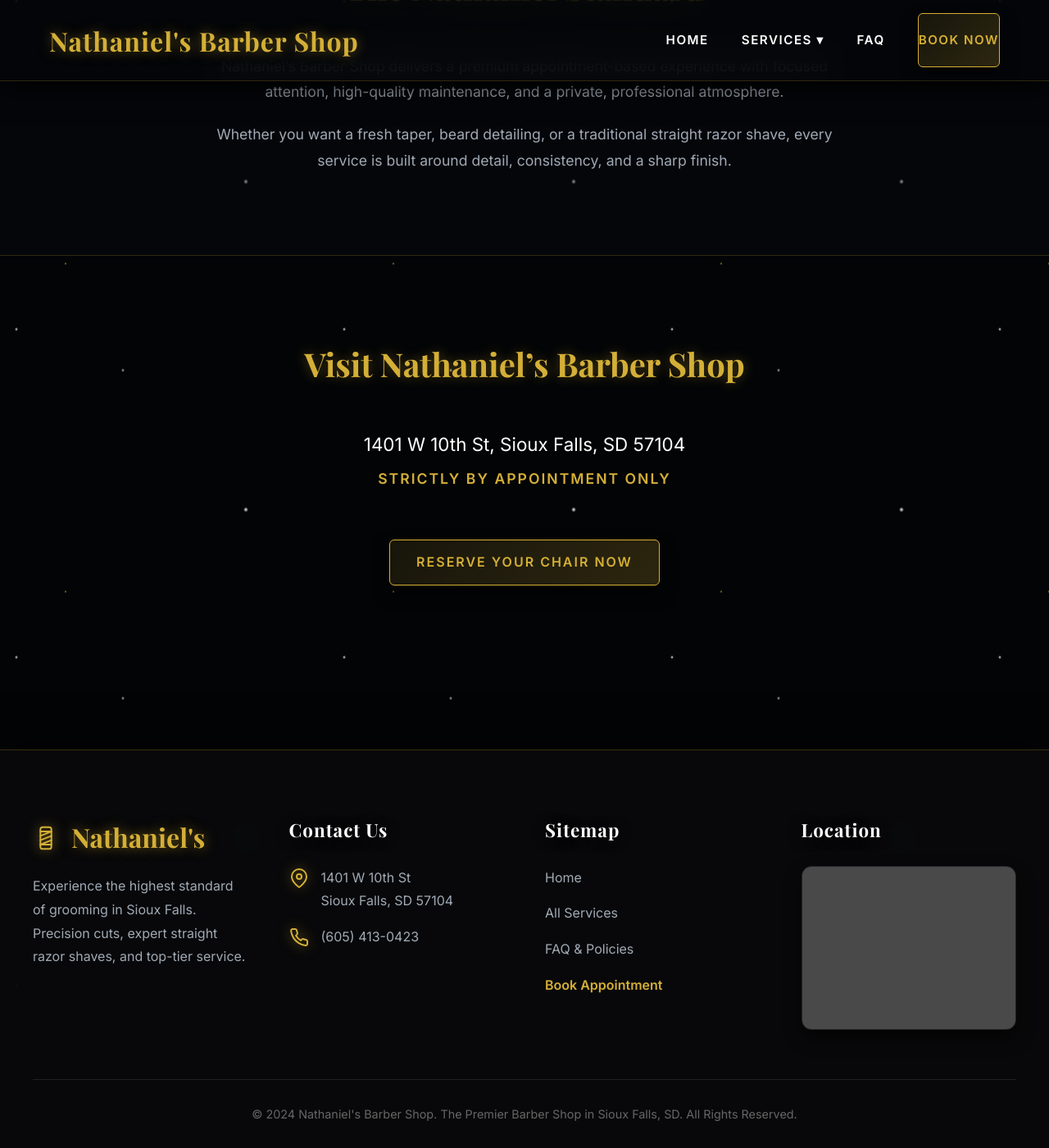
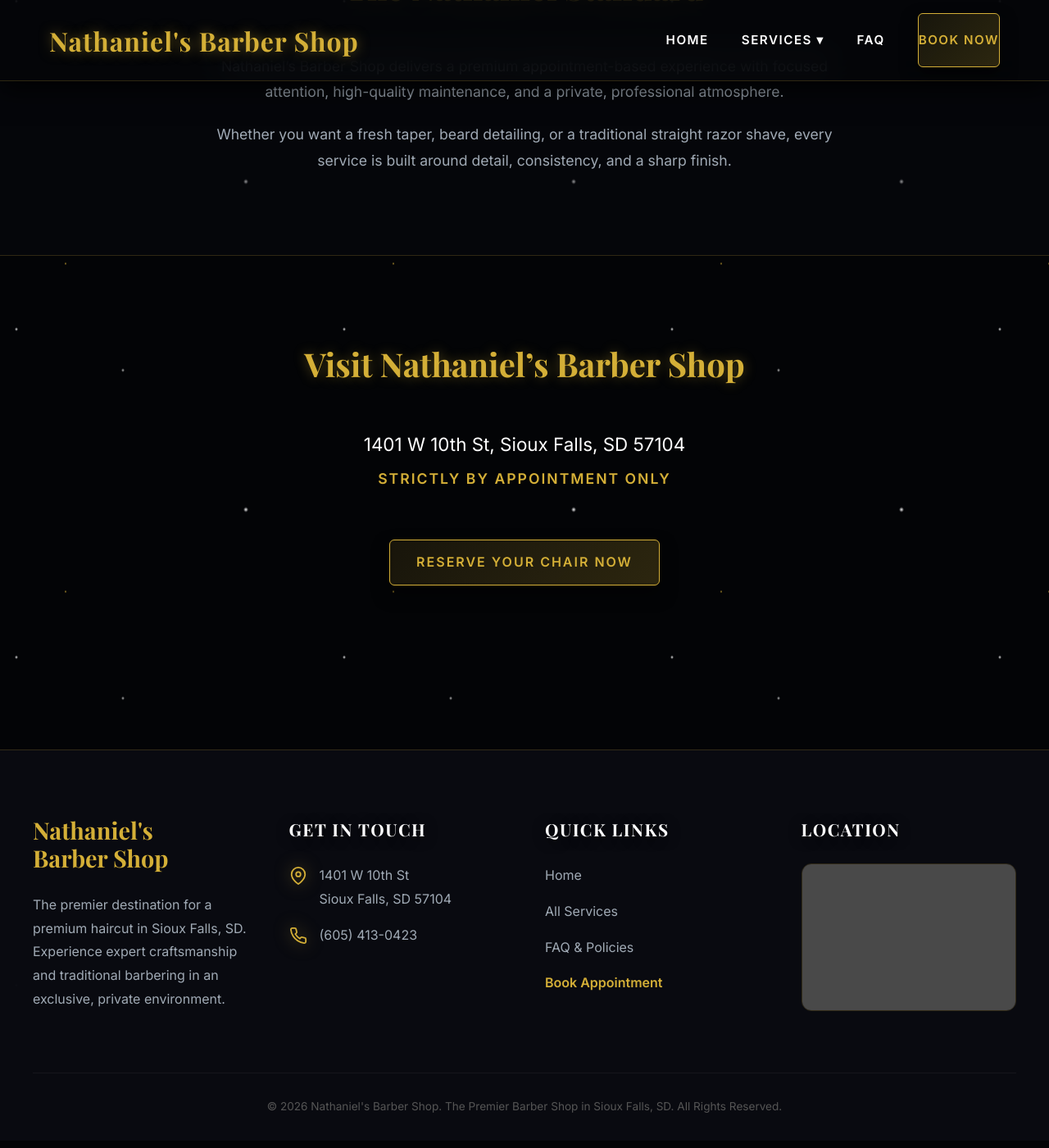
Before and after one commit to YourOnlineSquad/nathaniels-barber-shop, a Jekyll site: the page built from index.md, in a window 1280 px wide and 1400 px high, scrolled down 1772 px. Shown: the whole window at 82% size. Built offline with Jekyll 4.4.1, drawn with Linux system fonts in a browser that asks for light colours; some web fonts are replaced; grey boxes are pictures that could not be loaded.

Commit message:
Update footer.html

```diff
--- a/_includes/footer.html
+++ b/_includes/footer.html
@@ -1,15 +1,14 @@
  <style>
   /* Footer Specific Styles */
   .site-footer {
-    background: rgba(10, 10, 12, 0.8);
+    background: rgba(10, 12, 18, 0.9);
     backdrop-filter: blur(25px);
     -webkit-backdrop-filter: blur(25px);
-    border-top: 1px solid rgba(244, 196, 48, 0.2);
+    border-top: 1px solid var(--border-glow);
     padding: 80px 20px 30px;
     margin-top: 80px;
     position: relative;
     z-index: 10;
-    box-shadow: 0 -10px 40px rgba(0, 0, 0, 0.5);
   }
 
   .footer-grid {
@@ -23,9 +22,10 @@
 
   .footer-col h3 {
     color: var(--text-light);
-    font-size: 1.4rem;
+    font-size: 1.3rem;
     margin-bottom: 25px;
-    letter-spacing: 1px;
+    letter-spacing: 1.5px;
+    text-transform: uppercase;
   }
 
   .footer-text, .footer-link {
@@ -37,66 +37,58 @@
     align-items: flex-start;
     gap: 15px;
     margin-bottom: 15px;
-    transition: color 0.3s ease;
+    transition: var(--transition-smooth);
   }
 
   .footer-link:hover {
     color: var(--accent-gold);
-    text-shadow: 0 0 10px rgba(244, 196, 48, 0.4);
+    transform: translateX(5px);
   }
 
-  /* High-end Vector Icons in Footer */
   .footer-icon {
     flex-shrink: 0;
-    width: 24px;
-    height: 24px;
-    margin-top: 3px;
+    width: 22px;
+    height: 22px;
+    margin-top: 4px;
     stroke: var(--accent-gold);
-    filter: drop-shadow(0 0 8px rgba(244, 196, 48, 0.5));
   }
 
-  /* Custom Barber Pole Icon styling */
-  .barber-pole-container {
-    display: flex;
-    align-items: center;
-    gap: 15px;
-    margin-bottom: 20px;
+  .footer-brand-container {
+    margin-bottom: 25px;
   }
 
-  .footer-brand {
+  .footer-brand-name {
     font-family: var(--font-heading);
-    font-size: 2rem;
+    font-size: 1.8rem;
     color: var(--accent-gold);
     font-weight: 900;
-    text-shadow: 0 0 15px rgba(244, 196, 48, 0.5);
+    line-height: 1.2;
+    display: block;
   }
 
-  /* Map Styling */
   .footer-map-container {
     width: 100%;
-    height: 200px;
+    height: 180px;
     border-radius: 12px;
     overflow: hidden;
-    border: 1px solid rgba(255, 255, 255, 0.1);
-    box-shadow: 0 10px 20px rgba(0, 0, 0, 0.5);
+    border: 1px solid var(--border-glow);
   }
 
   .footer-map-container iframe {
     width: 100%;
     height: 100%;
     border: none;
-    filter: invert(90%) hue-rotate(180deg) brightness(80%) contrast(120%); /* Makes the Google map dark themed! */
+    filter: invert(90%) hue-rotate(180deg) brightness(80%) contrast(120%);
   }
 
-  /* Bottom SEO & Copyright Bar */
   .footer-bottom {
     max-width: 1200px;
     margin: 0 auto;
-    border-top: 1px solid rgba(255, 255, 255, 0.1);
+    border-top: 1px solid rgba(255, 255, 255, 0.05);
     padding-top: 30px;
     text-align: center;
-    color: #666;
-    font-size: 0.9rem;
+    color: #555;
+    font-size: 0.85rem;
   }
 </style>
 
@@ -104,50 +96,42 @@
   <div class="footer-grid">
 
     <div class="footer-col">
-      <div class="barber-pole-container">
-        <svg class="footer-icon" style="width: 32px; height: 32px;" viewBox="0 0 24 24" fill="none" stroke="currentColor" stroke-width="1.5" stroke-linecap="round" stroke-linejoin="round">
-          <path d="M7 4v16a2 2 0 002 2h6a2 2 0 002-2V4a2 2 0 00-2-2H9a2 2 0 00-2 2z"/>
-          <path d="M7 6h10"/>
-          <path d="M7 18h10"/>
-          <path d="M7 10l10-4"/>
-          <path d="M7 14l10-4"/>
-          <path d="M7 18l10-4"/>
-        </svg>
-        <span class="footer-brand">Nathaniel's</span>
+      <div class="footer-brand-container">
+        <span class="footer-brand-name">Nathaniel's<br>Barber Shop</span>
       </div>
-      <p class="footer-text" style="display: block;">Experience the highest standard of grooming in Sioux Falls. Precision cuts, expert straight razor shaves, and top-tier service.</p>
+      <p class="footer-text">The premier destination for a premium haircut in Sioux Falls, SD. Experience expert craftsmanship and traditional barbering in an exclusive, private environment.</p>
     </div>
 
     <div class="footer-col">
-      <h3>Contact Us</h3>
-      <a href="https://maps.google.com/?q=1401+W+10th+St,+Sioux+Falls,+SD+57104" target="_blank" class="footer-link">
-        <svg class="footer-icon" viewBox="0 0 24 24" fill="none" stroke="currentColor" stroke-width="2" stroke-linecap="round" stroke-linejoin="round"><path d="M21 10c0 7-9 13-9 13s-9-6-9-13a9 9 0 0 1 18 0z"></path><circle cx="12" cy="10" r="3"></circle></svg>
+      <h3>Get In Touch</h3>
+      <a href="https://goo.gl/maps/YourActualMapLink" target="_blank" class="footer-link">
+        <svg class="footer-icon" viewBox="0 0 24 24" fill="none" stroke="currentColor" stroke-width="2"><path d="M21 10c0 7-9 13-9 13s-9-6-9-13a9 9 0 0 1 18 0z"></path><circle cx="12" cy="10" r="3"></circle></svg>
         <span>1401 W 10th St<br>Sioux Falls, SD 57104</span>
       </a>
       <a href="tel:6054130423" class="footer-link">
-        <svg class="footer-icon" viewBox="0 0 24 24" fill="none" stroke="currentColor" stroke-width="2" stroke-linecap="round" stroke-linejoin="round"><path d="M22 16.92v3a2 2 0 0 1-2.18 2 19.79 19.79 0 0 1-8.63-3.07 19.5 19.5 0 0 1-6-6 19.79 19.79 0 0 1-3.07-8.67A2 2 0 0 1 4.11 2h3a2 2 0 0 1 2 1.72 12.84 12.84 0 0 0 .7 2.81 2 2 0 0 1-.45 2.11L8.09 9.91a16 16 0 0 0 6 6l1.27-1.27a2 2 0 0 1 2.11-.45 12.84 12.84 0 0 0 2.81.7A2 2 0 0 1 22 16.92z"></path></svg>
+        <svg class="footer-icon" viewBox="0 0 24 24" fill="none" stroke="currentColor" stroke-width="2"><path d="M22 16.92v3a2 2 0 0 1-2.18 2 19.79 19.79 0 0 1-8.63-3.07 19.5 19.5 0 0 1-6-6 19.79 19.79 0 0 1-3.07-8.67A2 2 0 0 1 4.11 2h3a2 2 0 0 1 2 1.72 12.84 12.84 0 0 0 .7 2.81 2 2 0 0 1-.45 2.11L8.09 9.91a16 16 0 0 0 6 6l1.27-1.27a2 2 0 0 1 2.11-.45 12.84 12.84 0 0 0 2.81.7A2 2 0 0 1 22 16.92z"></path></svg>
         <span>(605) 413-0423</span>
       </a>
     </div>
 
     <div class="footer-col">
-      <h3>Sitemap</h3>
-      <a href="/" class="footer-link">Home</a>
-      <a href="/services/" class="footer-link">All Services</a>
-      <a href="/faq/" class="footer-link">FAQ & Policies</a>
+      <h3>Quick Links</h3>
+      <a href="{{ site.baseurl }}/" class="footer-link">Home</a>
+      <a href="{{ site.baseurl }}/services/" class="footer-link">All Services</a>
+      <a href="{{ site.baseurl }}/faq/" class="footer-link">FAQ & Policies</a>
       <a href="https://www.styleseat.com/m/v/nathanielsbarbershop" target="_blank" rel="noopener noreferrer" class="footer-link" style="color: var(--accent-gold); font-weight: bold;">Book Appointment</a>
     </div>
 
     <div class="footer-col">
       <h3>Location</h3>
       <div class="footer-map-container">
-        <iframe src="https://maps.google.com/maps?q=1401%20W%2010th%20St,%20Sioux%20Falls,%20SD%2057104&t=&z=15&ie=UTF8&iwloc=&output=embed" allowfullscreen="" loading="lazy" referrerpolicy="no-referrer-when-downgrade"></iframe>
+        <iframe src="https://www.google.com/maps/embed?pb=!1m18!1m12!1m13!1d2892.3!2d-96.7!3d43.5" allowfullscreen="" loading="lazy"></iframe>
       </div>
     </div>
 
   </div>
 
   <div class="footer-bottom">
-    <p>&copy; 2024 Nathaniel's Barber Shop. The Premier Barber Shop in Sioux Falls, SD. All Rights Reserved.</p>
+    <p>© 2026 Nathaniel's Barber Shop. The Premier Barber Shop in Sioux Falls, SD. All Rights Reserved.</p>
   </div>
 </footer>
```
